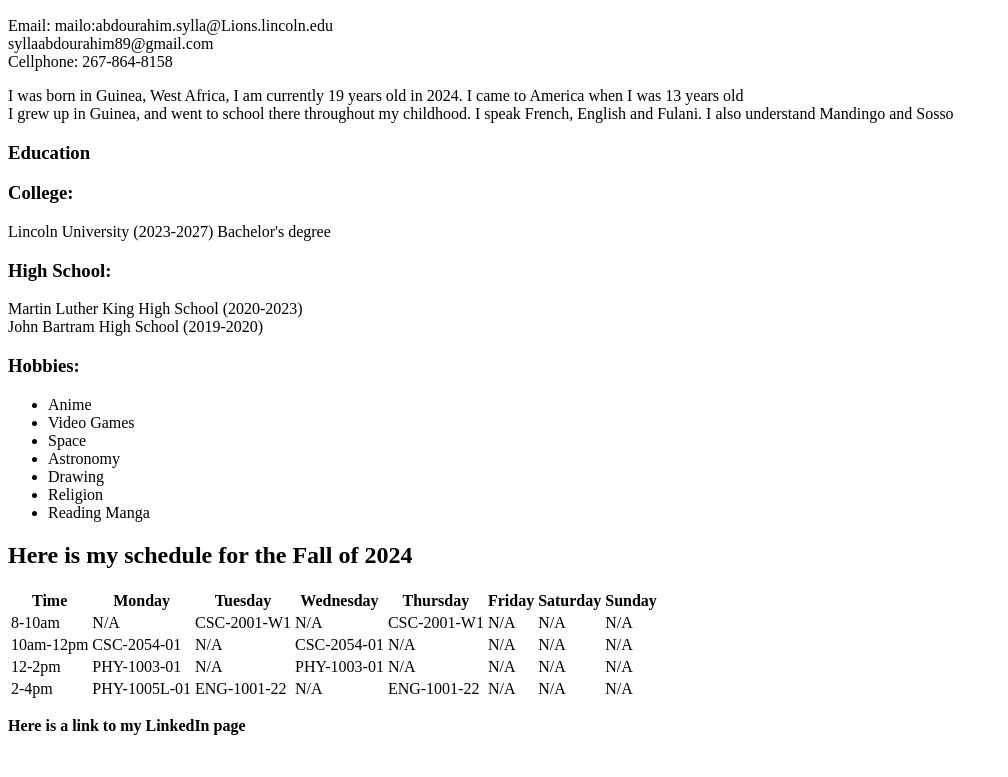
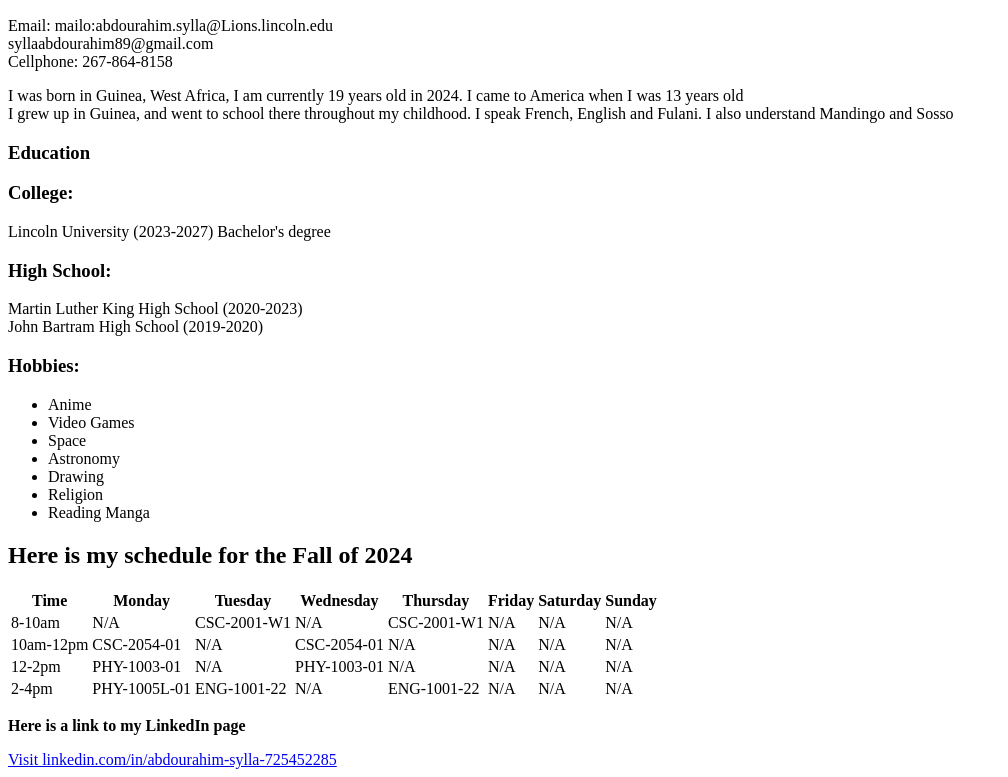
Before and after one commit to adeoluafo/Abdourahim445.github.io, a plain HTML site: page index.html in a window 1280 px wide. Shown: the part 333-1110 px from the top of the page, without its empty margins (0-1008 px from the left). Before the commit the page ends 1084 px from the top, so only its background shows below. Drawn offline with Linux system fonts and the light colour scheme.

Commit message:
Update index.html

```diff
--- a/index.html
+++ b/index.html
@@ -38,6 +38,6 @@
             </tr>
         </table>
         <p><strong>Here is a link to my LinkedIn page</strong></p>
-        <a href="https://www.linkedin.com/in/abdourahim-sylla-725452285/"/>
+        <a href="https://www.linkedin.com/in/abdourahim-sylla-725452285/">Visit linkedin.com/in/abdourahim-sylla-725452285</a>
     </body>
   </html>
```
